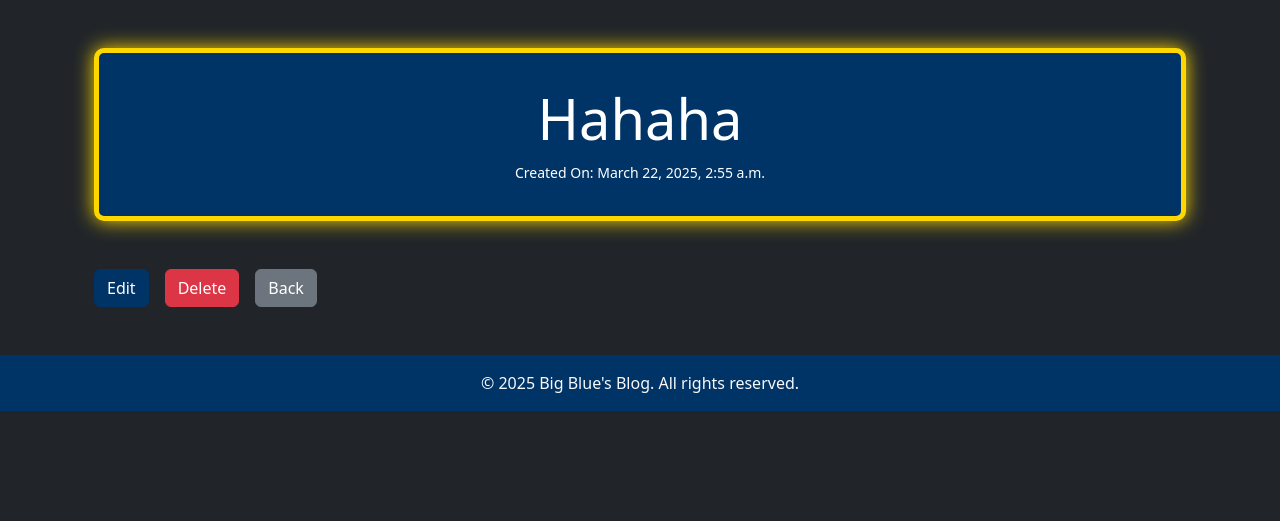
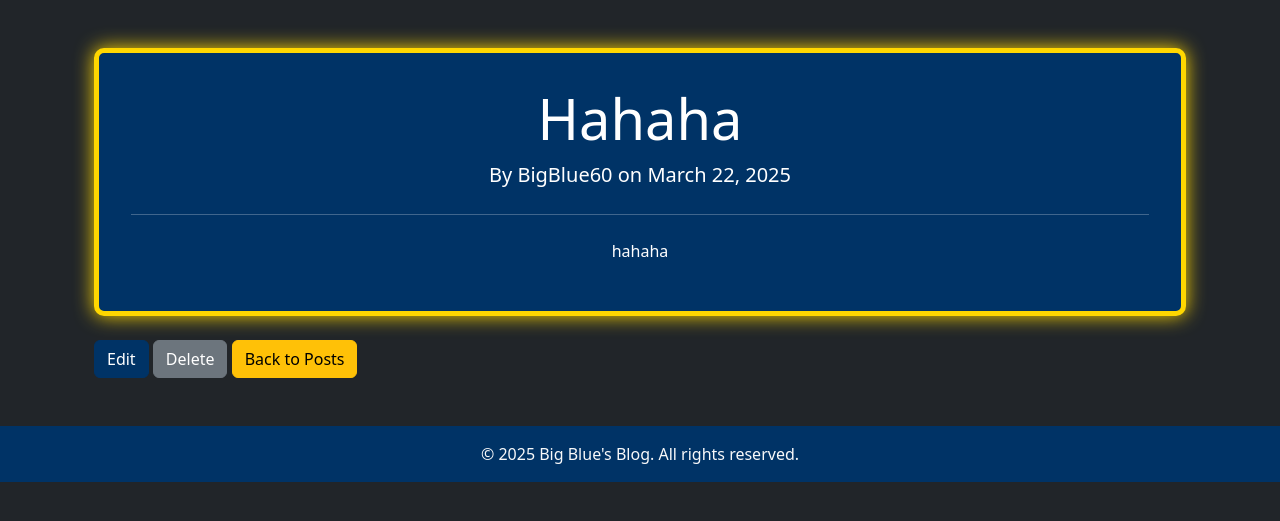
Before and after one commit to CLBlue60/BigBlues-Blog, a Django app: page /posts/2/ in a window 1280 px wide. Shown: the part 56-577 px from the top of the page. Run offline with Django 5.2, Linux system fonts and the light colour scheme; a user stored in the database is signed in; data comes from the database, SQL or seed files in the repository; both versions use the stored data as it was after the commit.

Commit message:
minor styling fixes

```diff
--- a/blog/posts/views.py
+++ b/blog/posts/views.py
@@ -8,6 +8,7 @@ from django.views.generic import (
 )
 
 from .models import Post, Status
+from django.shortcuts import render
 from django.urls import reverse_lazy
 from django.contrib.auth.mixins import (
     LoginRequiredMixin,
@@ -118,3 +119,10 @@ class ArchivesListView(LoginRequiredMixin, ListView):
 
 class AboutPageView(TemplateView):
     template_name = "pages/about.html"
+
+
+def custom_403_view(request, exception=None):
+    return render(request, '403.html', status=403)
+
+def custom_404_view(request, exception=None):
+    return render(request, '404.html', status=404)
--- a/config/settings.py
+++ b/config/settings.py
@@ -24,6 +24,9 @@ SECRET_KEY = 'django-insecure-@symf06-_0a55alqyp59*r+$l3t#!+i%_uq#ry+g06y^5e!%o=
 
 # SECURITY WARNING: don't run with debug turned on in production!
 DEBUG = True
+
+handler403 = 'posts.views.custom_403_view'
+handler404 = 'posts.views.custom_404_view'
 
 ALLOWED_HOSTS = ["127.0.0.1", "localhost"]
 
--- a/static/css/base.css
+++ b/static/css/base.css
@@ -34,6 +34,10 @@ body {
   color: white;
   padding: 2rem;
   border-radius: 0.5rem;
+
+  border: 5px solid gold;
+  border-radius: 10px;
+  animation: glow 2s infinite;
 }
 
 .btn-gold {
@@ -60,9 +64,3 @@ body {
     50% { box-shadow: 0 0 20px gold; }
     100% { box-shadow: 0 0 10px gold; }
 }
-
-.jumbotron {
-    border: 5px solid gold;
-    border-radius: 10px; /* Optional: Rounded corners */
-    animation: glow 2s infinite;
-}
--- a/templates/403.html
+++ b/templates/403.html
@@ -3,6 +3,8 @@
 {% block title %}Forbidden (403){% endblock title %}
 
 {% block content %}
-<h1>Forbidden</h1>
-<p>You do not have the privilege to do this</p>
+<div class="jumbotron hero-section text-center">
+    <h1 class="display-4">Forbidden</h1>
+    <p class="lead">You do not have the privilege to do this.</p>
+</div>
 {% endblock content %}
--- a/templates/404.html
+++ b/templates/404.html
@@ -3,6 +3,8 @@
 {% block title %}Not Found (404){% endblock title %}
 
 {% block content %}
-<h1>Not Found</h1>
-<p>The page or resource you requested was not found on this server</p>
+<div class="jumbotron hero-section text-center">
+    <h1 class="display-4">Not Found</h1>
+    <p class="lead">The page or resource you requested was not found on this server.</p>
+</div>
 {% endblock content %}
--- a/templates/posts/detail.html
+++ b/templates/posts/detail.html
@@ -7,18 +7,18 @@
     <!-- Hero Section -->
     <div class="jumbotron text-center hero-section">
         <h1 class="display-4">{{ post.title }}</h1>
-        <h3>{{ post.subtitle }}</h3>
-        <small>Created On: {{ post.created_on }}</small>
+        <p class="lead">By {{ post.author.username }} on {{ post.created_on|date:"F j, Y" }}</p>
+        <hr class="my-4">
+        <p>{{ post.content }}</p>
     </div>
 
-    <!-- Post Content -->
-    <div class="mt-5">
-        <p class="text-secondary">{{ post.body }}</p>
-        <div class="d-flex justify-content-start gap-3">
-            <a href="{% url 'edit' post.id %}" class="btn btn-primary">Edit</a>
-            <a href="{% url 'delete' post.id %}" class="btn btn-danger">Delete</a>
-            <a href="{% url 'list' %}" class="btn btn-secondary">Back</a>
-        </div>
+    <!-- Action Buttons -->
+    <div class="mt-4">
+        {% if post.author == request.user %}
+        <a href="{% url 'edit' post.id %}" class="btn btn-primary">Edit</a>
+        <a href="{% url 'delete' post.id %}" class="btn btn-secondary">Delete</a>
+        {% endif %}
+        <a href="{% url 'list' %}" class="btn btn-warning">Back to Posts</a>
     </div>
 </div>
 {% endblock content %}
```
Also changed, not shown: blog/urls.py (+8 -0 lines), db.sqlite3.
